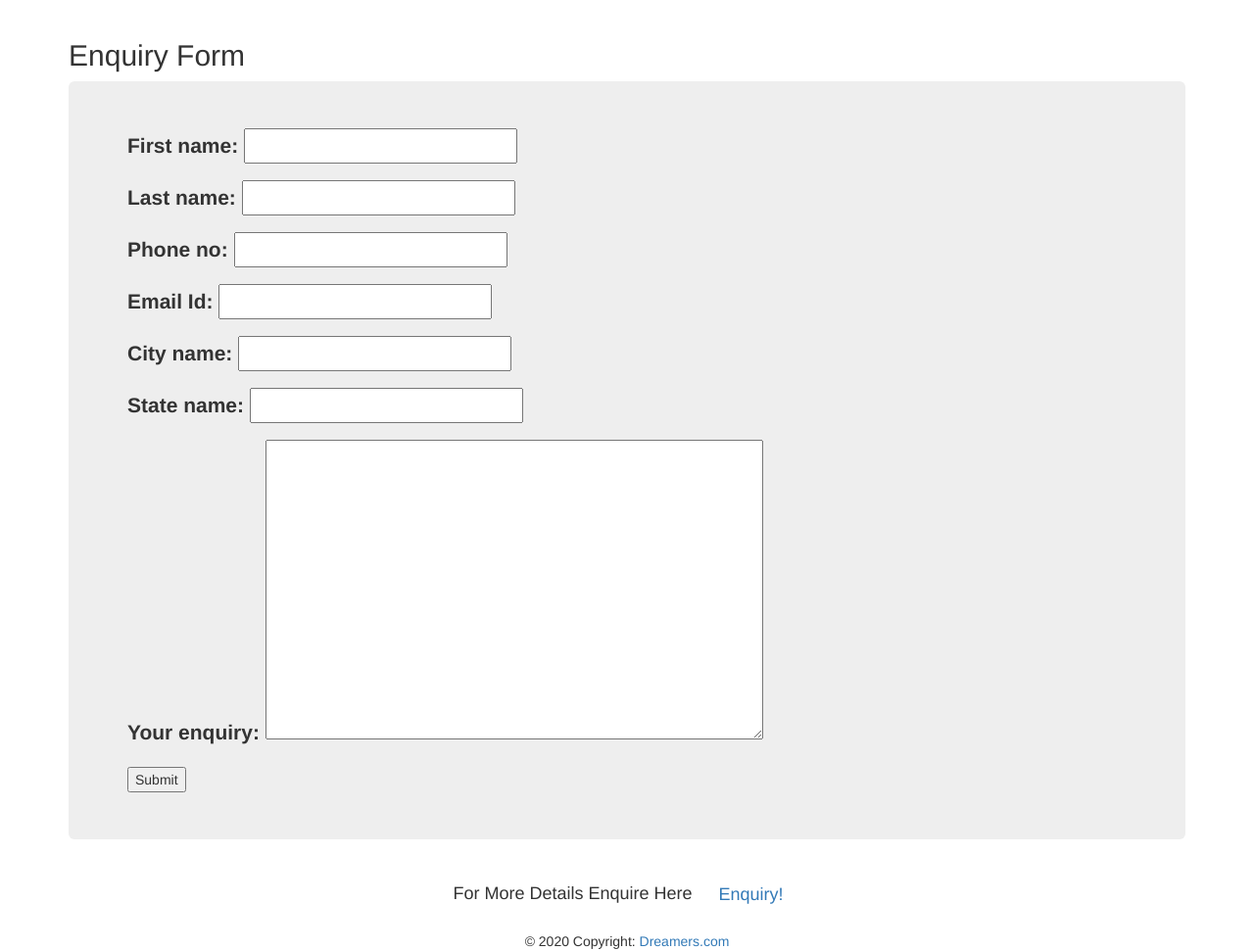
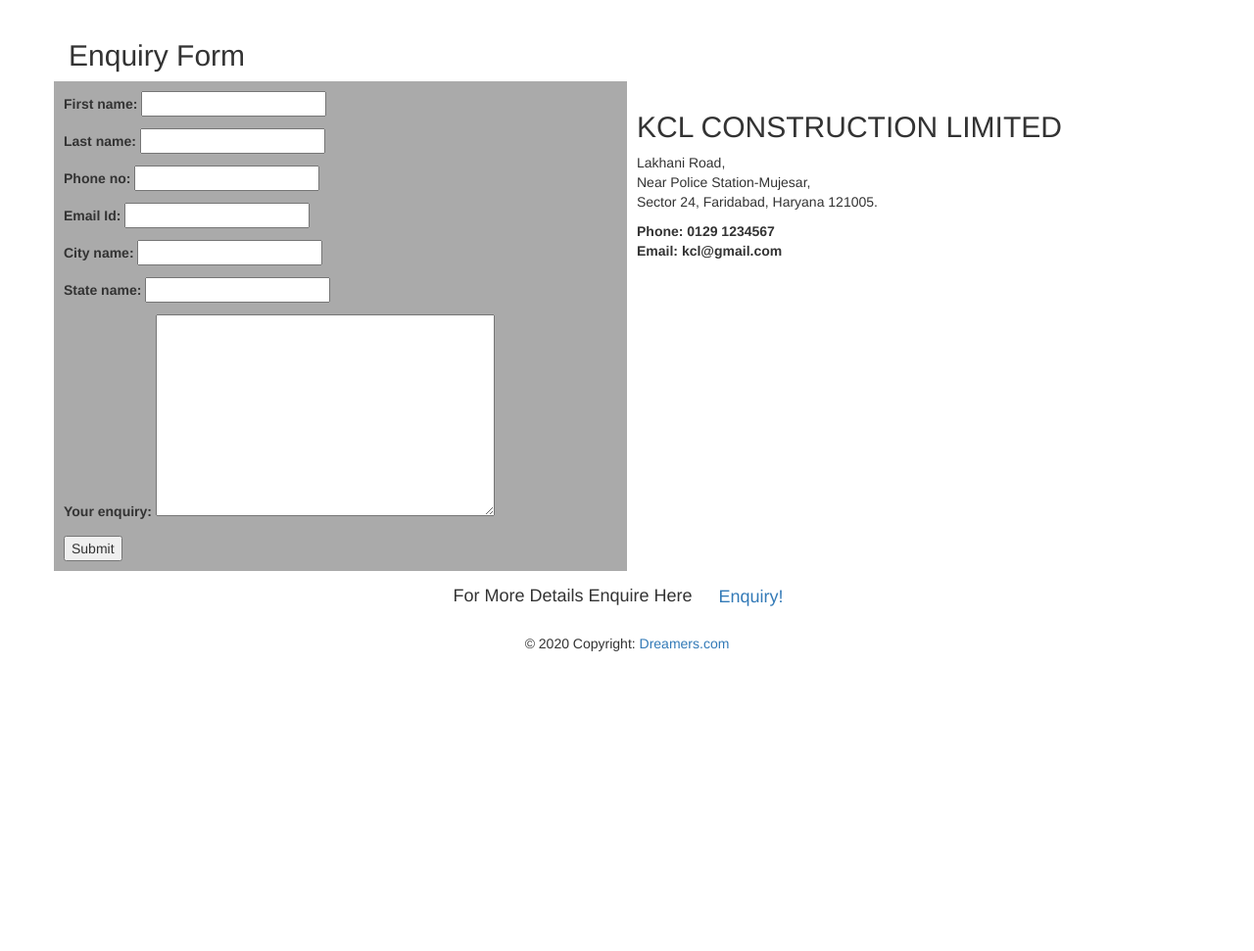
Before and after one commit to swapnaliingale/website, a Django app: page /bapp/enquiry/ in a window 1280 px wide. Shown: the part 51-1022 px from the top of the page at 98% size. After the commit the page ends 716 px from the top, so only its background shows below. Run offline with Django 3.2, Linux system fonts and the light colour scheme; some libraries are stand-ins or nearby versions.

Commit message:
Update enquiry.html

```diff
--- a/templates/bapp/enquiry.html
+++ b/templates/bapp/enquiry.html
@@ -2,15 +2,49 @@
 {% extends 'bapp/base.html' %}
 {% load static%}
   {% block body_block%}
+
+<style>
+* {
+  box-sizing: border-box;
+}
+
+/* Create two equal columns that floats next to each other */
+.column {
+  float: left;
+  width: 50%;
+  padding: 10px;
+  height: 500px; /* Should be removed. Only for demonstration */
+}
+
+/* Clear floats after the columns */
+.row:after {
+  content: "";
+  display: table;
+  clear: both;
+}
+</style>
+</head>
+<body>
+
 <h2>Enquiry Form</h2>
-<div class="jumbotron">
-  <form method="post">
-  {% csrf_token %}
-    <div class="form-group">
-    {{form.as_p}}
+
+<div class="row">
+  <div class="column" style="background-color:#aaa;">
+    <form method="post">
+    {%csrf_token%}
+    {{ form.as_p }}
+    <input type="submit" value="Submit" />
+</form>
+  </div>
+  <div class="column" style="background-color:;">
+    <h2>KCL CONSTRUCTION LIMITED</h2>
+    <p>Lakhani Road, <br>
+      Near Police Station-Mujesar,<Br>
+      Sector 24, Faridabad, Haryana 121005.<br>
+</p>
+      <strong>Phone: 0129 1234567</strong><br>
+      <strong>Email: kcl@gmail.com</strong>
 
   </div>
-<button type="submit">Submit</button>
-</form>
 </div>
 {% endblock %}
```
